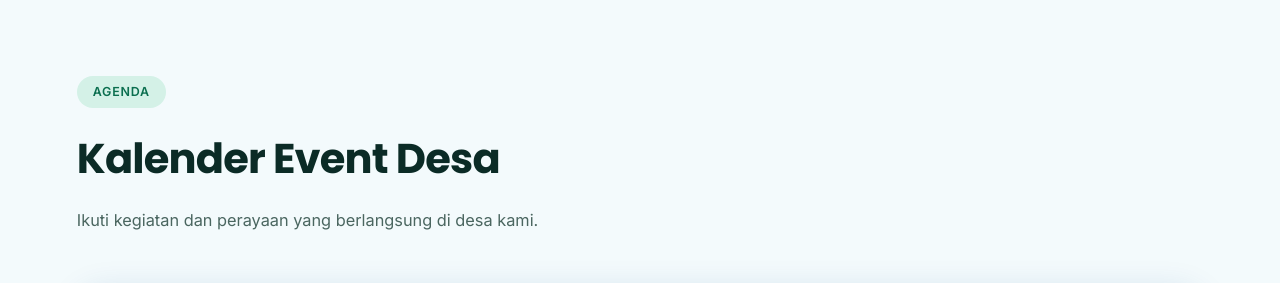
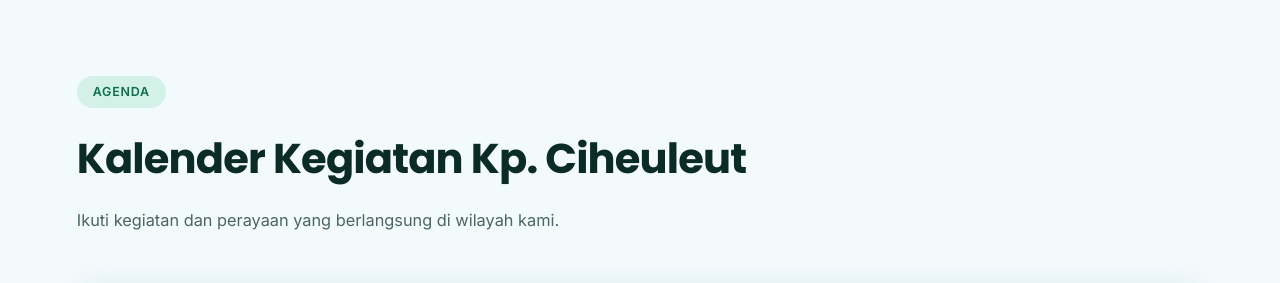
Before and after one commit to kkn10mekarlaksana/Portofolio_Ciheuleut_09, a React (Vite) app: page / in a window 1280 px wide. Shown: the part 5660-5943 px from the top of the page. Built offline with nearby package versions, Linux system fonts and the light colour scheme.

Commit message:
Update EventCalendar.jsx

```diff
--- a/src/components/EventCalendar.jsx
+++ b/src/components/EventCalendar.jsx
@@ -11,8 +11,8 @@ export default function EventCalendar() {
     <section id="event">
       <Reveal>
         <span className="eyebrow" style={{ background: 'rgba(52,199,123,0.16)' }}>Agenda</span>
-        <h2 className="section-title">Kalender Event Desa</h2>
-        <p className="section-sub">Ikuti kegiatan dan perayaan yang berlangsung di desa kami.</p>
+        <h2 className="section-title">Kalender Kegiatan Kp. Ciheuleut</h2>
+        <p className="section-sub">Ikuti kegiatan dan perayaan yang berlangsung di wilayah kami.</p>
       </Reveal>
       <Reveal className="event-list">
         {eventList.map((ev) => (
```
